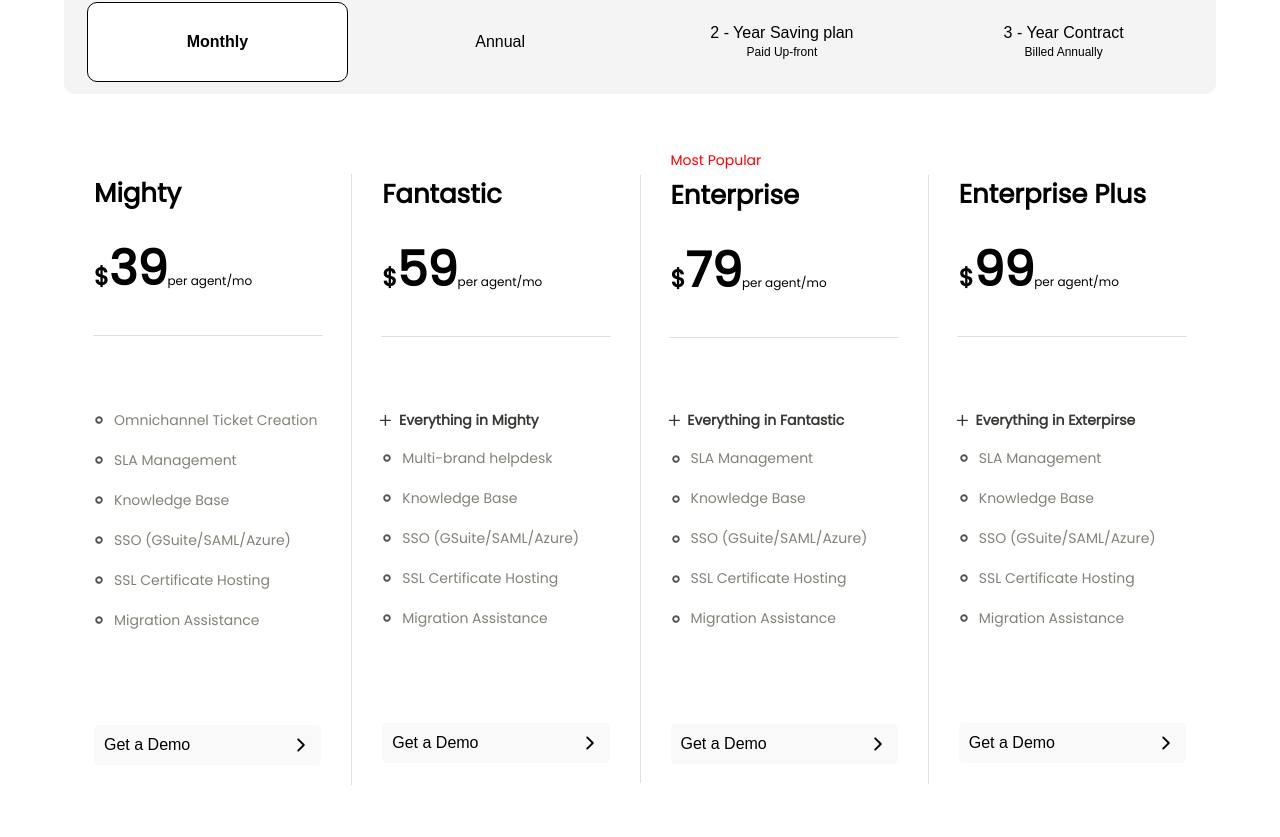
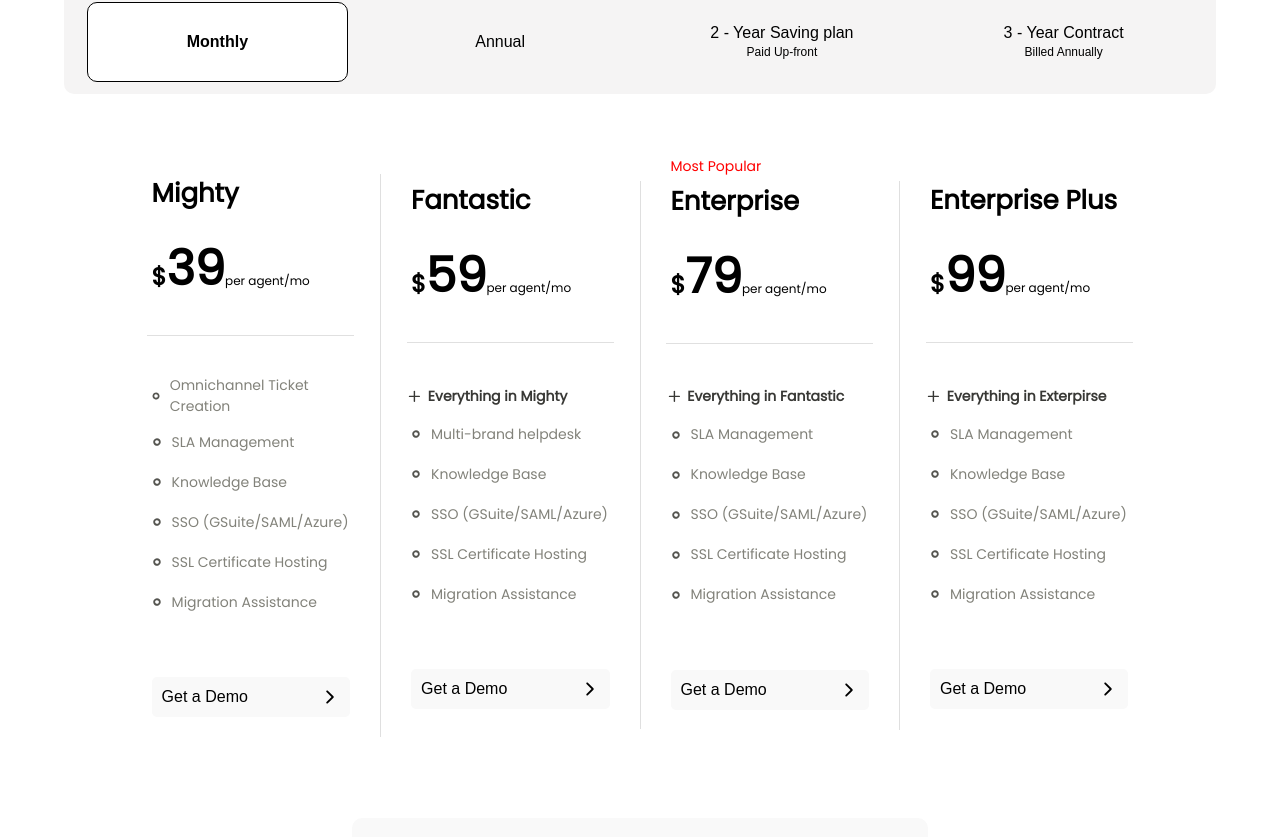
Before and after one commit to akshay-srini/HF_Pricing_Page, a React (Create React App) app: page / in a window 1280 px wide. Shown: the part 1083-1920 px from the top of the page. Built offline with nearby package versions, Linux system fonts and the light colour scheme.

Commit message:
fine-tuning and design fix

```diff
--- a/src/App.css
+++ b/src/App.css
@@ -292,6 +292,8 @@ a{
   align-items: center;
   justify-content: space-between;
   flex-wrap: wrap;
+  width: 90%;
+  margin: auto;
   /* border: 1px solid black; */
 }
 
@@ -360,7 +362,7 @@ a{
   display: flex;
   flex-direction: column;
   gap: 10px;
-  margin: 60px 0;
+  margin: 30px 0;
   padding: 10px 0;
 }
 
@@ -604,7 +606,7 @@ tr:nth-child(odd) {
   display: flex;
   flex-direction: row;
   align-items: center;
-  justify-content:flex-start;
+  justify-content:center;
   flex: 0 0 100%;
   max-width: 100%;
   /* gap: 20px; */
```
